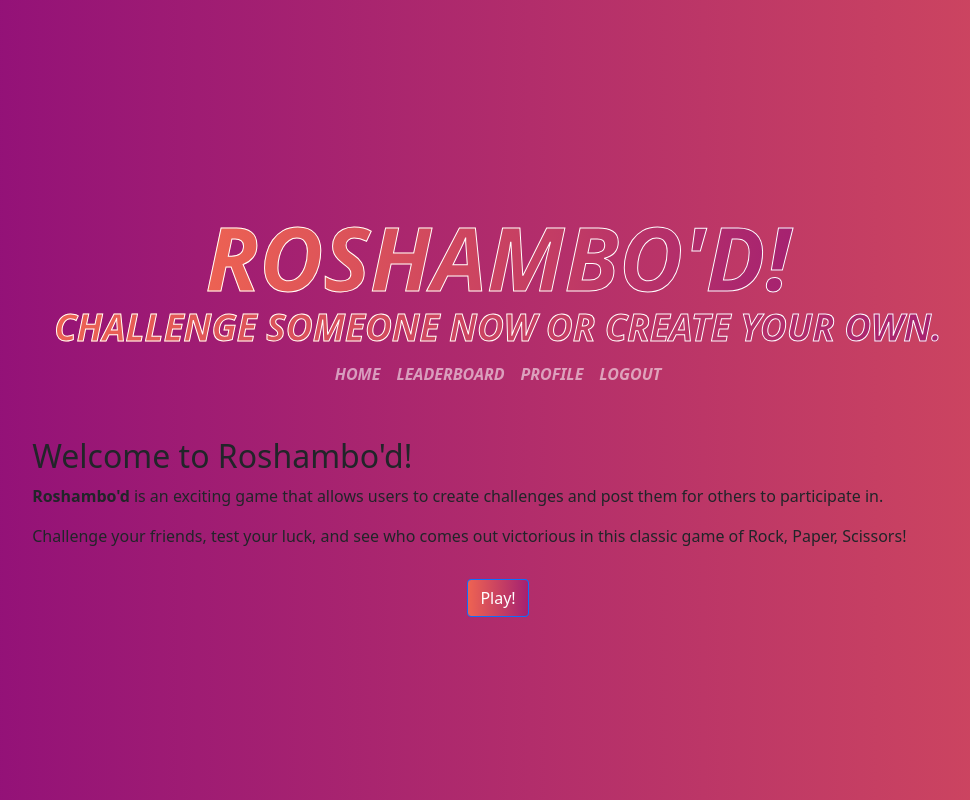
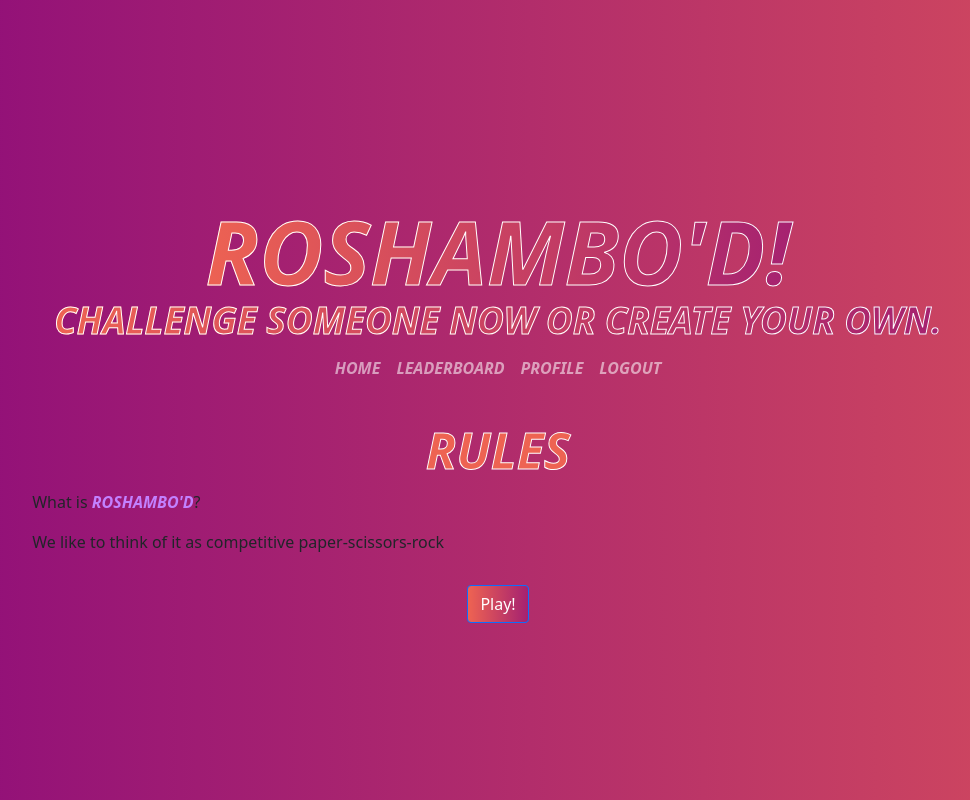
Before and after one commit to eunicesha/cits3403, a Flask app: template app/templates/index.html in a window 1280 px wide. Shown: the whole page, without its empty margins (142-1112 px from the left). Run offline with Flask 3, Linux system fonts and the light colour scheme; the template is opened without the code that fills it, so the values that code supplies are empty.

Commit message:
replaced description with rules + styling

```diff
--- a/app/templates/index.html
+++ b/app/templates/index.html
@@ -3,13 +3,12 @@
 {% block content %}
 <div>
     <div class="game-description">
-        <h2>Welcome to Roshambo'd!</h2>
+        <h2 class = "title textoutline" style = "font-size: 50px; text-align: center; margin-bottom: 20px;">Rules</h2>
         <p>
-            <strong>Roshambo'd </strong> is an exciting game that allows users to create challenges and post them for others to participate in.
+            What is <span class="title text" style = "color: rgb(194, 129, 255);">ROSHAMBO'D</span>?
         </p>
-        <p>
-            Challenge your friends, test your luck, and see who comes out victorious in this classic game of <span>Rock</span>, <span>Paper</span>, <span>Scissors</span>!
-        </p>
+        <p>We like to think of it as competitive paper-scissors-rock</p>
+
         <div class="row justify-content-md-center" style="padding:15px">
             {% if current_user.is_anonymous %}
                 <a class="btn btn-primary fun center-buttons col-md-auto text-center" style="text-align: center" href="{{ url_for('login') }}">Log in</a>
```
Also changed, not shown: app.db.
